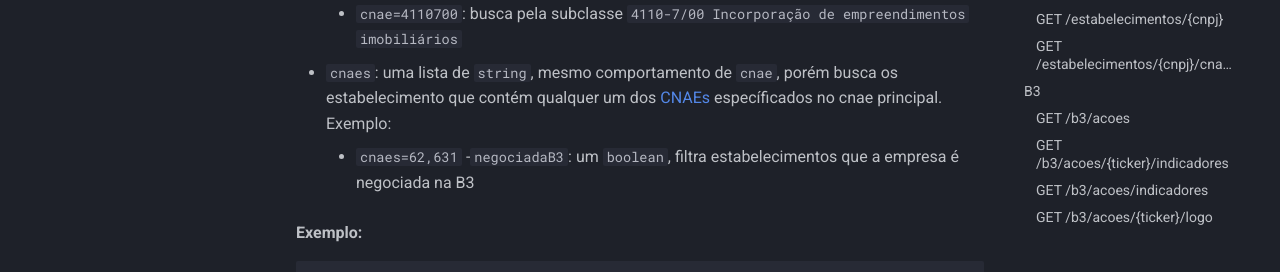
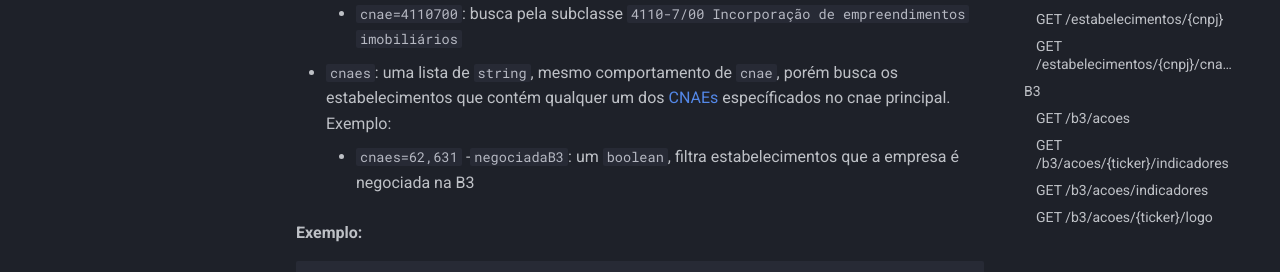
Before and after one commit to thefintz/docs, an MkDocs documentation site: the page built from docs/rest.md, in a window 1280 px wide and 900 px high, scrolled down 2451 px. Shown: the part 197-469 px from the top of the window. Built offline with MkDocs 1.6.1 and Material for MkDocs 9.7.7, drawn with Linux system fonts in a browser that asks for light colours; comment, search, counter and statistics services are not loaded.

Commit message:
fix typo2

```diff
--- a/docs/rest.md
+++ b/docs/rest.md
@@ -104,7 +104,7 @@ Retorna uma lista de estabelecimentos, filtrados por parâmetros
     - `cnae=411`: busca pelo grupo `41.1 Incorporação de empreendimentos imobiliários`
     - `cnae=41107`: busca pela classe `41.10-7 Incorporação de empreendimentos imobiliários`
     - `cnae=4110700`: busca pela subclasse `4110-7/00 Incorporação de empreendimentos imobiliários`
-- `cnaes`: uma lista de `string`, mesmo comportamento de `cnae`, porém busca os estabelecimento
+- `cnaes`: uma lista de `string`, mesmo comportamento de `cnae`, porém busca os estabelecimentos
 que contém qualquer um dos [CNAEs][1] específicados no cnae principal. Exemplo:
     - `cnaes=62,631`
 -`negociadaB3`: um `boolean`, filtra estabelecimentos que a empresa é negociada na B3
```
